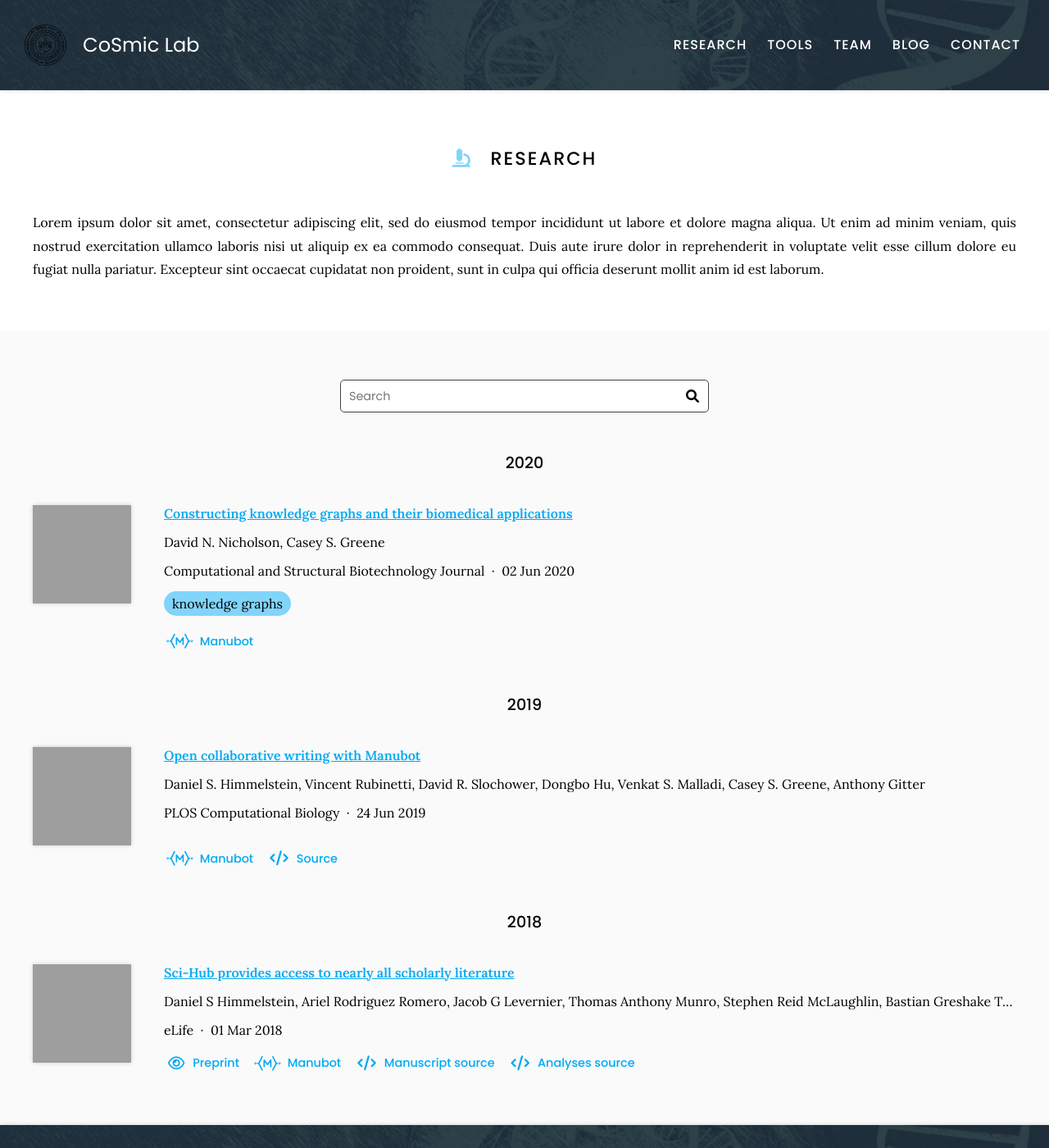
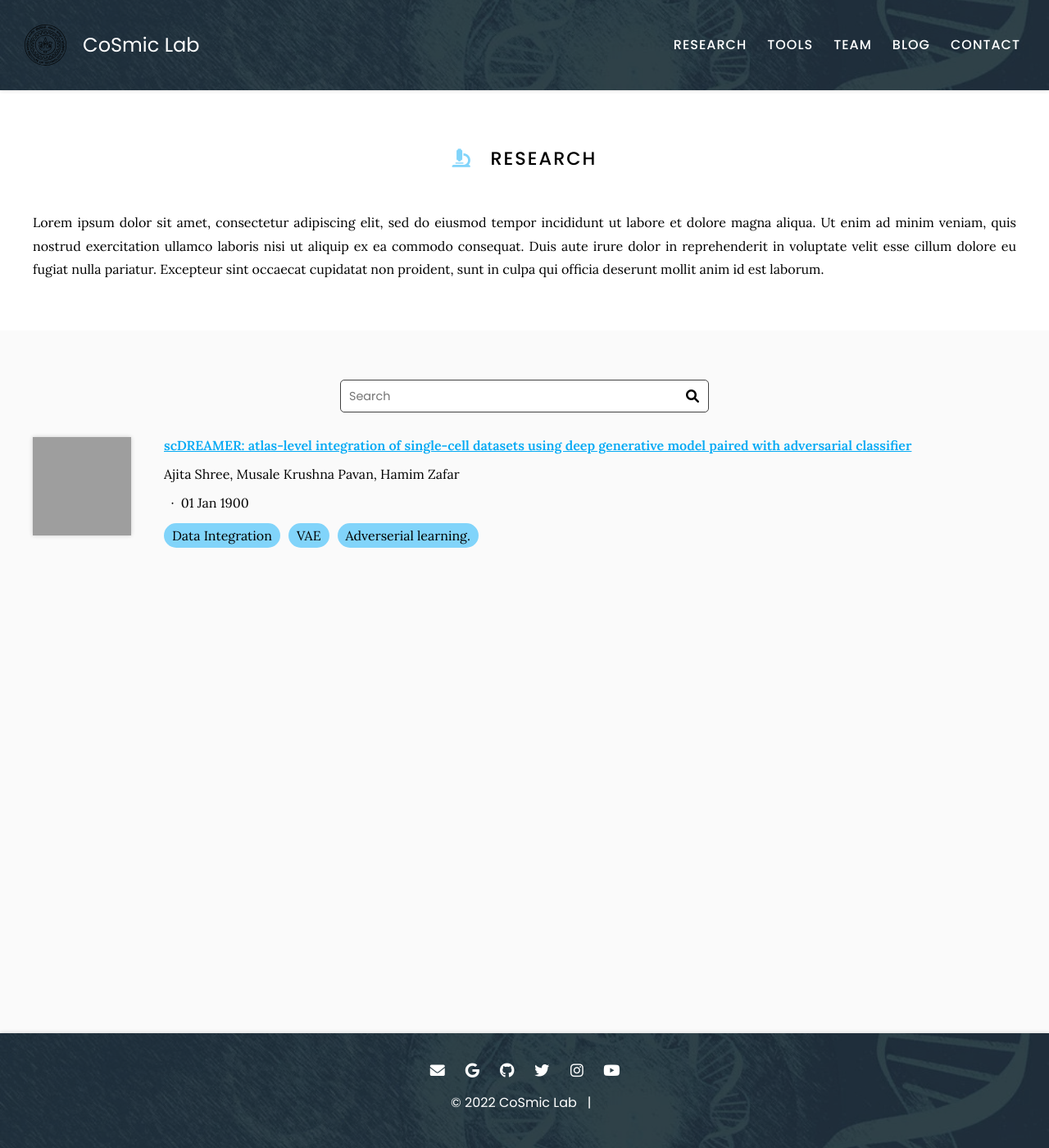
Before and after one commit to krushnapavan9/CoSmic-lab, a Jekyll site: the page built from research/index.md, in a window 1280 px wide and 1400 px high. Shown: the whole window at 82% size. Built offline with Jekyll 4.4.1, drawn with Linux system fonts in a browser that asks for light colours; grey boxes are pictures that could not be loaded.

Commit message:
Generate citations

```diff
--- a/_data/citations.yaml
+++ b/_data/citations.yaml
@@ -1,67 +1,17 @@
 # DO NOT EDIT, GENERATED AUTOMATICALLY FROM SOURCES.YAML (AND ELSEWHERE)
 # See https://github.com/greenelab/lab-website-template/wiki/Citations
 
-- id: doi:10.1016/j.csbj.2020.05.017
-  title: Constructing knowledge graphs and their biomedical applications
+- id: https://doi.org/10.1101/2022.07.12.499846
+  title: 'scDREAMER: atlas-level integration of single-cell datasets using deep generative
+    model paired with adversarial classifier'
   authors:
-  - David N. Nicholson
-  - Casey S. Greene
-  publisher: Computational and Structural Biotechnology Journal
-  date: '2020-06-02'
-  link: https://doi.org/gg7m48
-  image: https://ars.els-cdn.com/content/image/1-s2.0-S2001037020302804-gr1.jpg
-  extra-links:
-  - type: manubot
-    link: https://greenelab.github.io/knowledge-graph-review/
+  - Ajita Shree
+  - Musale Krushna Pavan
+  - Hamim Zafar
+  publisher: ''
+  date: 1900-1-1
+  link: https://www.biorxiv.org/content/10.1101/2022.07.12.499846v1
+  image: https://www.biorxiv.org/content/biorxiv/early/2022/07/14/2022.07.12.499846/F1.large.jpg?width=800&height=600&carousel=1
   tags:
-  - knowledge graphs
-  _cache: 371e391cc663116136dc43f4c93ebdc2998f52a3abd67c7add918c3b9f4f98d9
-- id: doi:10.1371/journal.pcbi.1007128
-  title: Open collaborative writing with Manubot
-  authors:
-  - Daniel S. Himmelstein
-  - Vincent Rubinetti
-  - David R. Slochower
-  - Dongbo Hu
-  - Venkat S. Malladi
-  - Casey S. Greene
-  - Anthony Gitter
-  publisher: PLOS Computational Biology
-  date: '2019-06-24'
-  link: https://doi.org/c7np
-  image: https://journals.plos.org/ploscompbiol/article/figure/image?size=inline&id=info:doi/10.1371/journal.pcbi.1007128.g001&rev=2
-  repo: greenelab/meta-review
-  extra-links:
-  - type: manubot
-    link: https://greenelab.github.io/meta-review/
-  - type: source
-    link: https://github.com/greenelab/meta-review
-  - type: website
-    link: http://manubot.org/
-  _cache: 9b4d326347b4c43474de520edff579266c3c490e1baf4a2074ea151d6c90e318
-- id: doi:10.7554/eLife.32822
-  title: Sci-Hub provides access to nearly all scholarly literature
-  authors:
-  - Daniel S Himmelstein
-  - Ariel Rodriguez Romero
-  - Jacob G Levernier
-  - Thomas Anthony Munro
-  - Stephen Reid McLaughlin
-  - Bastian Greshake Tzovaras
-  - Casey S Greene
-  publisher: eLife
-  date: '2018-03-01'
-  link: https://doi.org/ckcj
-  image: https://iiif.elifesciences.org/lax:32822%2Felife-32822-fig8-v3.tif/full/863,/0/default.webp
-  extra-links:
-  - type: preprint
-    link: https://doi.org/10.7287/peerj.preprints.3100v1
-  - type: manubot
-    link: https://greenelab.github.io/scihub-manuscript/
-  - type: source
-    link: https://github.com/greenelab/scihub-manuscript
-    text: Manuscript source
-  - type: source
-    link: https://github.com/greenelab/scihub
-    text: Analyses source
-  _cache: 1510c88d1d7cdb29f090da47b0903118fa57243de166541c8ff31c614fc05604
+  - Data Integration, VAE, Adverserial learning.
+  _cache: 9c228d4ceec63fe141a13a71cff5cbf64f92bf97671dbce39d2ab25fd51b7957
```
